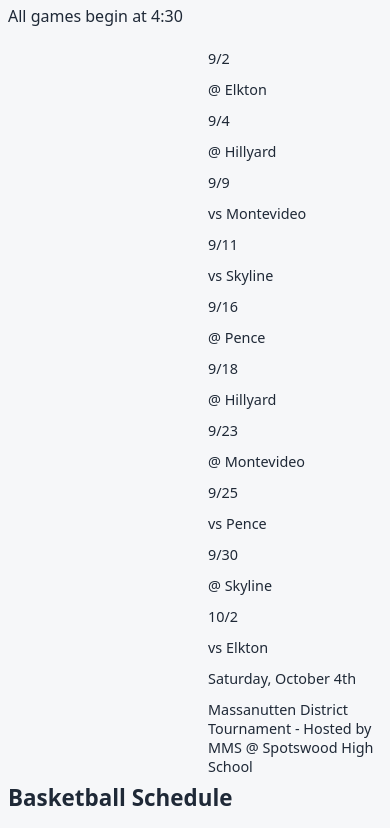
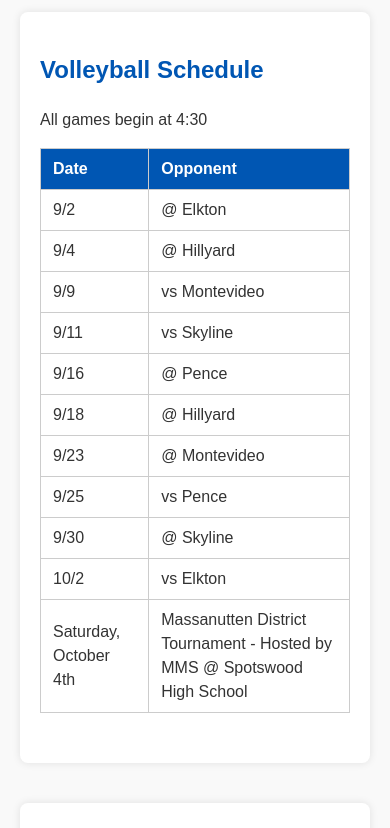
Before and after one commit to zachdavidson145/THMS-Contact-Work, a plain HTML site: page index.html in a window 390 px wide. Shown: the part 175-1003 px from the top of the page. Drawn offline with Linux system fonts and the light colour scheme.

Commit message:
Update index.html

```diff
--- a/index.html
+++ b/index.html
@@ -1,99 +1,61 @@
 <!DOCTYPE html>
 <html lang="en">
 <head>
-  <meta charset="utf-8" />
-  <meta name="viewport" content="width=device-width,initial-scale=1" />
-  <title>Thomas Harrison Middle School — Sports Schedules & Contact Work</title>
+  <meta charset="UTF-8" />
+  <meta name="viewport" content="width=device-width, initial-scale=1" />
+  <title>Pence Middle School - Contact Work & Schedules</title>
   <style>
-    :root{
-      --bg:#f6f7f9;
-      --card:#ffffff;
-      --muted:#6b7280;
-      --accent:#1f2937;
-      --radius:12px;
+    body {
+      font-family: Arial, sans-serif;
+      margin: 20px;
+      line-height: 1.5;
+      background-color: #f9f9f9;
+      color: #333;
     }
-
-    body{
-      font-family:system-ui,-apple-system,Segoe UI,Roboto,Helvetica,Arial,sans-serif;
-      margin:0;
-      background:var(--bg);
-      padding:10px;
-      color:var(--accent);
-      max-width:1200px;
-      margin-left:auto;
-      margin-right:auto;
+    h1, h2, h3 {
+      color: #0056b3;
     }
-
-    h1,h2{margin-top:0}
-    .lead{color:var(--muted)}
-    .card{
-      background:var(--card);
-      border-radius:var(--radius);
-      padding:16px;
-      box-shadow:0 2px 4px rgba(0,0,0,.1);
-      margin-bottom:20px;
-      overflow-x:auto;
+    table {
+      width: 100%;
+      border-collapse: collapse;
+      margin-bottom: 30px;
     }
-
-    table{
-      width:100%;
-      border-collapse:collapse;
-      min-width:400px;
+    th, td {
+      border: 1px solid #ccc;
+      padding: 8px 12px;
+      text-align: left;
     }
-
-    th,td{
-      text-align:left;
-      padding:8px;
-      border-bottom:1px solid #ddd;
-      word-wrap: break-word;
+    th {
+      background-color: #0056b3;
+      color: white;
     }
-
-    th{background:#f0f0f0}
-
-    .map{
-      margin-top:12px;
-      border-radius:8px;
-      overflow:hidden;
-      border:1px solid #ddd;
+    section {
+      margin-bottom: 40px;
+      background-color: white;
+      padding: 20px;
+      border-radius: 8px;
+      box-shadow: 0 0 8px rgba(0,0,0,0.1);
     }
-
+    ul.locations-list {
+      list-style: none;
+      padding-left: 0;
+    }
+    ul.locations-list li {
+      margin-bottom: 8px;
+    }
     .map iframe{
       width:100%;
       height:320px;
       border:0;
     }
-
-    /* Responsive adjustments */
-    @media(max-width:768px){
-      body{padding:8px;}
-      h1{font-size:1.6rem;}
-      h2{font-size:1.4rem;}
-      th,td{padding:6px;font-size:0.9rem;}
-      .map iframe{height:240px;}
-    }
-
-    @media(max-width:600px){
-      table, thead, tbody, th, td, tr{display:block;}
-      th{position:absolute;top:-9999px;left:-9999px;}
-      td{border:none;position:relative;padding-left:50%; padding-top:6px; padding-bottom:6px;}
-      td:before{
-        position:absolute;
-        top:8px;
-        left:8px;
-        width:45%;
-        white-space:nowrap;
-        font-weight:bold;
-      }
-      td[data-label]:before{ content:attr(data-label); }
-    }
   </style>
 </head>
 <body>
-  <header>
+
     <h1>Thomas Harrison Middle School — Sports & Contact Work</h1>
-  </header>
-  <main>
-    <section>
+
+    <!-- Volleyball Schedule -->
+  <section class="card">
       <h2>Volleyball Schedule</h2>
       <p>All games begin at 4:30</p>
       <table>
```
